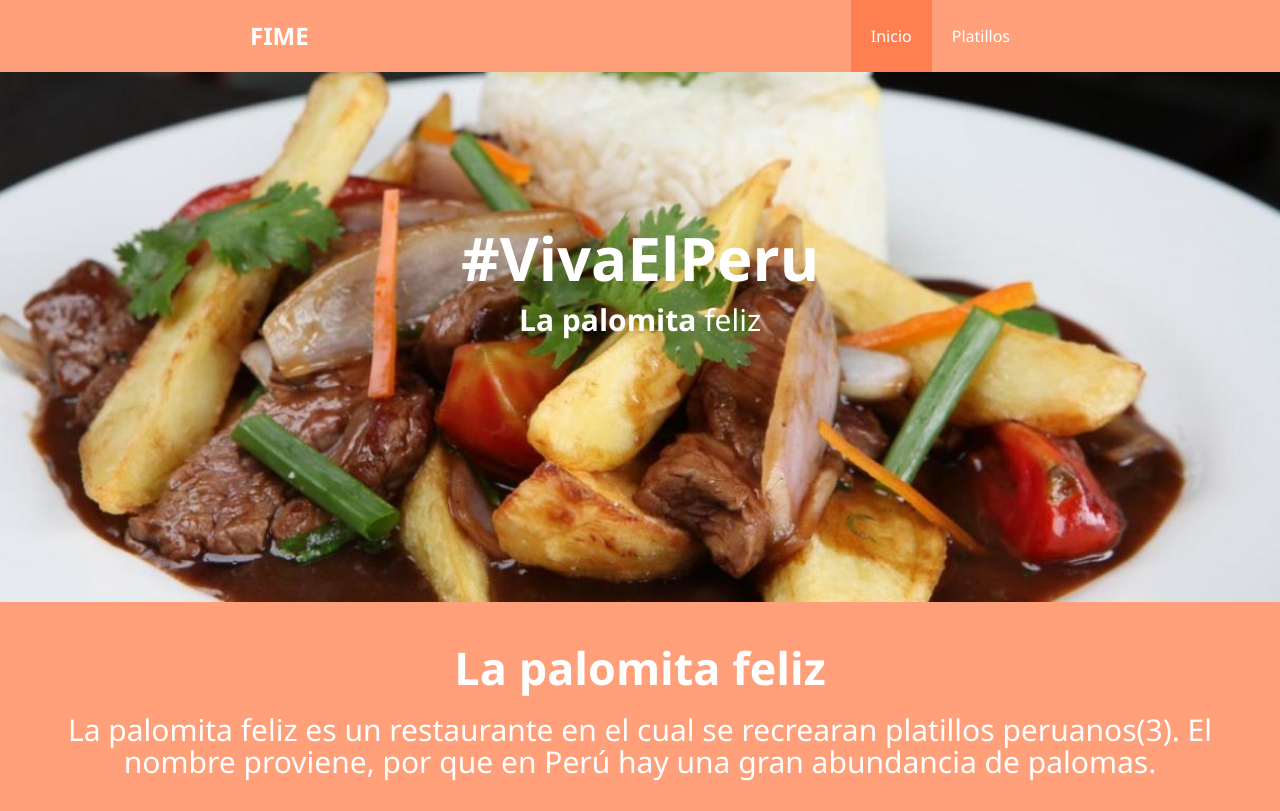
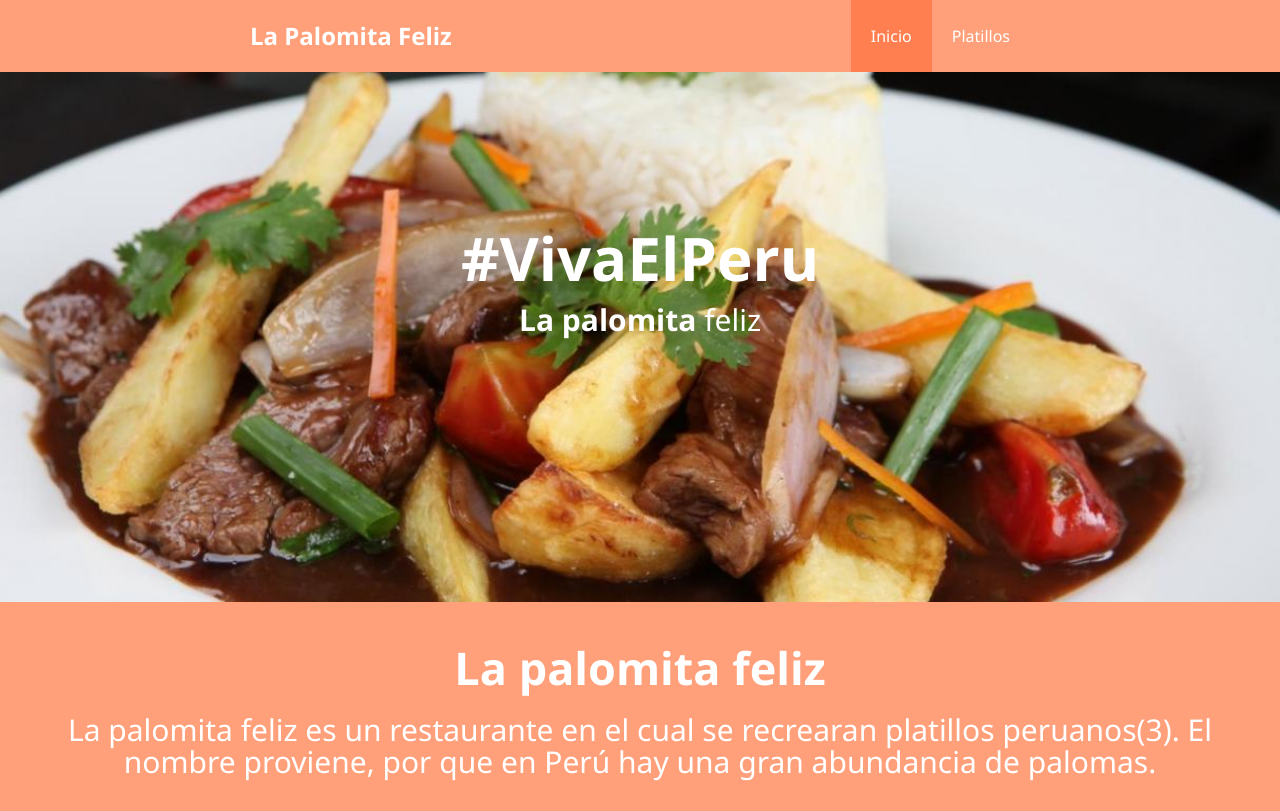
Before and after one commit to JorgePGC/examen, a plain HTML site: page Index.html in a window 1280 px wide. Shown: the top 811 px of the page. Drawn offline with Linux system fonts and the light colour scheme.

Commit message:
Update Index.html

```diff
--- a/Index.html
+++ b/Index.html
@@ -14,7 +14,7 @@
   <header>
   <nav id="navbar">
     <div class="container">
-      <h1 class="logo" title="La Palomita Feliz"><a href="./Index.html">FIME</a></h1>
+      <h1 class="logo" title="La Palomita Feliz"><a href="./Index.html">La Palomita Feliz</a></h1>
       <ul>
         <li><a class="current" href="./Index.html">Inicio</a></li>
         <li><a href="./Platillos.html">Platillos</a></li>
```
